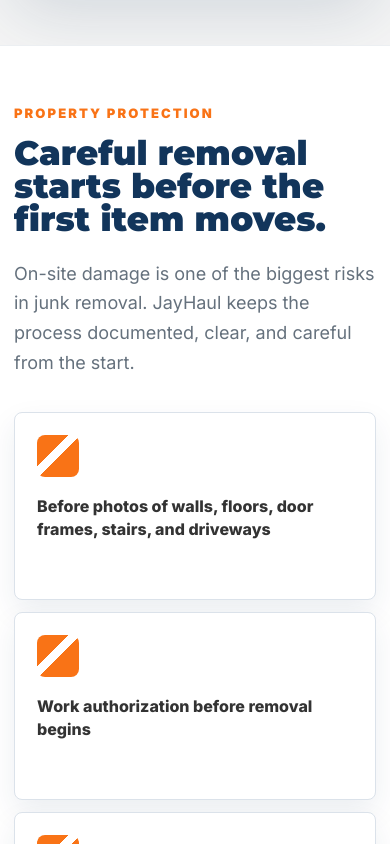
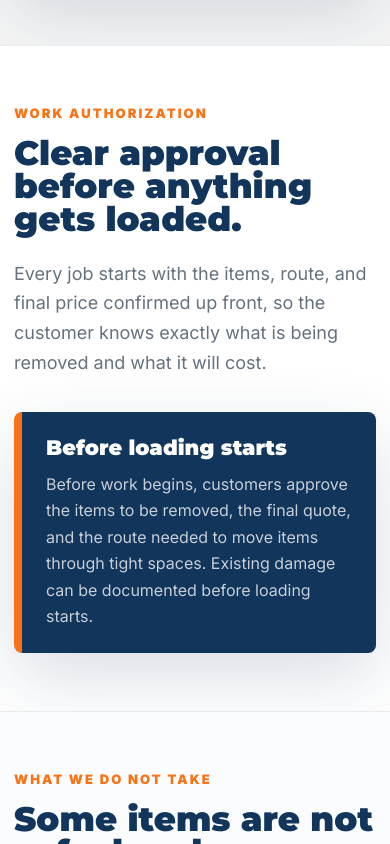
Before and after one commit to Thomas-writes/jayhaul-junk, a Next.js app: page / in a window 390 px wide. Shown: the part 6040-6884 px from the top of the page. Built offline with nearby package versions, Linux system fonts and the light colour scheme.

Commit message:
Simplify authorization section

```diff
--- a/app/globals.css
+++ b/app/globals.css
@@ -515,7 +515,6 @@ h3 {
 }
 
 .fee-list,
-.safety-grid,
 .no-go-list {
   display: grid;
   gap: 12px;
@@ -622,49 +621,22 @@ h3 {
   font-weight: 900;
 }
 
-.safety-section {
+.authorization-section {
   width: min(1180px, 100%);
   --section-bg: var(--white);
-}
-
-.safety-grid {
-  grid-template-columns: repeat(4, minmax(0, 1fr));
-  margin-top: 34px;
-}
-
-.safety-card {
-  min-height: 188px;
-  padding: 22px;
-  border: 1px solid var(--line);
-  border-radius: 8px;
-  background: var(--white);
-  box-shadow: 0 12px 30px rgba(18, 53, 91, 0.08);
-}
-
-.safety-card span {
-  display: block;
-  width: 42px;
-  height: 42px;
-  margin-bottom: 18px;
-  border-radius: 8px;
-  background:
-    linear-gradient(135deg, transparent 0 38%, var(--white) 38% 52%, transparent 52%),
-    var(--orange);
-}
-
-.safety-card p {
-  margin: 0;
-  color: var(--dark-gray);
-  font-weight: 800;
-  line-height: 1.48;
+  display: grid;
+  grid-template-columns: minmax(0, 0.78fr) minmax(360px, 0.92fr);
+  gap: clamp(34px, 6vw, 80px);
+  align-items: center;
 }
 
 .auth-panel {
-  margin-top: 18px;
-  padding: 24px;
+  padding: clamp(24px, 4vw, 38px);
   color: var(--white);
   background: var(--navy);
   border-radius: 8px;
+  border-left: 8px solid var(--orange);
+  box-shadow: var(--shadow);
 }
 
 .auth-panel h3 {
@@ -781,13 +753,13 @@ h3 {
   .extra-grid,
   .trust-panel,
   .no-go-section,
-  .contact-section {
+  .contact-section,
+  .authorization-section {
     grid-template-columns: 1fr;
   }
 
   .quick-facts,
-  .location-grid,
-  .safety-grid {
+  .location-grid {
     grid-template-columns: repeat(2, minmax(0, 1fr));
   }
 }
@@ -840,7 +812,6 @@ h3 {
   .quick-facts,
   .location-grid,
   .fee-list,
-  .safety-grid,
   .trust-list {
     grid-template-columns: 1fr;
   }
--- a/app/page.tsx
+++ b/app/page.tsx
@@ -51,13 +51,6 @@ const trustPoints = [
   "Moving blankets, dollies, and straps",
 ];
 
-const damageSteps = [
-  "Before photos of walls, floors, door frames, stairs, and driveways",
-  "Work authorization before removal begins",
-  "Clear documentation of existing damage",
-  "Careful equipment use for bulky or awkward items",
-];
-
 const notAccepted = [
   "Paint, fuel, oil, pesticides, pool chemicals, solvents, propane tanks, fireworks, ammunition, or explosives",
   "Medical waste, needles, biohazards, human waste, or dead animals",
@@ -85,7 +78,7 @@ export default function Home() {
             <a href="#locations">Locations</a>
             <a href="#pricing">Pricing</a>
             <a href="#process">Process</a>
-            <a href="#safety">Safety</a>
+            <a href="#authorization">Authorization</a>
             <a href="#contact">Contact</a>
           </div>
           <details className="mobile-menu">
@@ -98,7 +91,7 @@ export default function Home() {
               <a href="#locations">Locations</a>
               <a href="#pricing">Pricing</a>
               <a href="#process">Process</a>
-              <a href="#safety">Safety</a>
+              <a href="#authorization">Authorization</a>
               <a href="#contact">Contact</a>
               <a className="mobile-menu-call" href={phoneHref}>
                 Call or Text {phoneDisplay}
@@ -262,25 +255,18 @@ export default function Home() {
         </div>
       </section>
 
-      <section className="section safety-section" id="safety">
-        <div className="section-heading">
-          <p className="eyebrow">Property Protection</p>
-          <h2>Careful removal starts before the first item moves.</h2>
+      <section className="section authorization-section" id="authorization">
+        <div>
+          <p className="eyebrow">Work Authorization</p>
+          <h2>Clear approval before anything gets loaded.</h2>
           <p className="section-lede">
-            On-site damage is one of the biggest risks in junk removal. JayHaul
-            keeps the process documented, clear, and careful from the start.
+            Every job starts with the items, route, and final price confirmed
+            up front, so the customer knows exactly what is being removed and
+            what it will cost.
           </p>
         </div>
-        <div className="safety-grid">
-          {damageSteps.map((step) => (
-            <article className="safety-card" key={step}>
-              <span aria-hidden="true" />
-              <p>{step}</p>
-            </article>
-          ))}
-        </div>
         <div className="auth-panel">
-          <h3>Work authorization</h3>
+          <h3>Before loading starts</h3>
           <p>
             Before work begins, customers approve the items to be removed, the
             final quote, and the route needed to move items through tight
```
